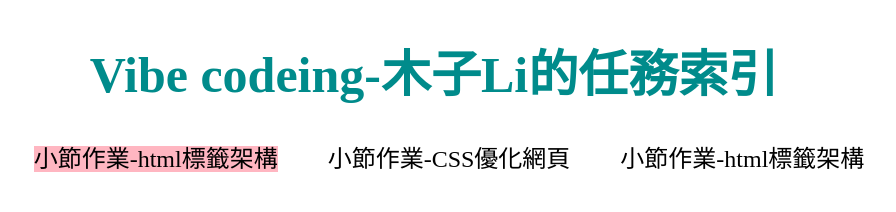
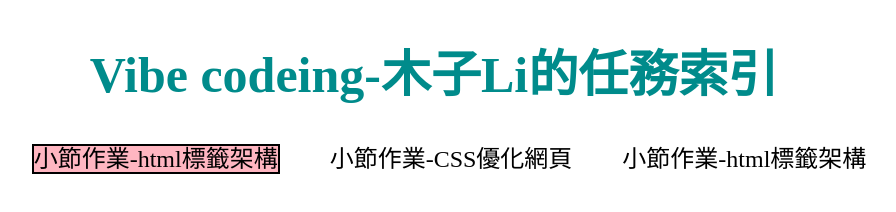
Before and after one commit to Micole-Hub/Sexschool-vibe-coding, a plain HTML site: page index.html in a window 1280 px wide. In both pictures the pointer is over the link 361 px from the left and 159 px from the top of the page. Shown: the whole page, without its empty margins (206-1102 px from the left). Drawn offline with Linux system fonts and the light colour scheme.

Commit message:
增加a連結hover框線顏色

```diff
--- a/vibe-codinglist.css
+++ b/vibe-codinglist.css
@@ -4,4 +4,4 @@ h1{
 ul{display: flex;justify-content: center;align-items: center;}
 li{margin-left: 20px;margin-right: 30px;list-style: none; }
 a{font-size: 24px;text-decoration: none;color: black;}
-a:hover{background-color: lightpink;}
+a:hover{background-color: lightpink;border: 2px solid black;}
```
